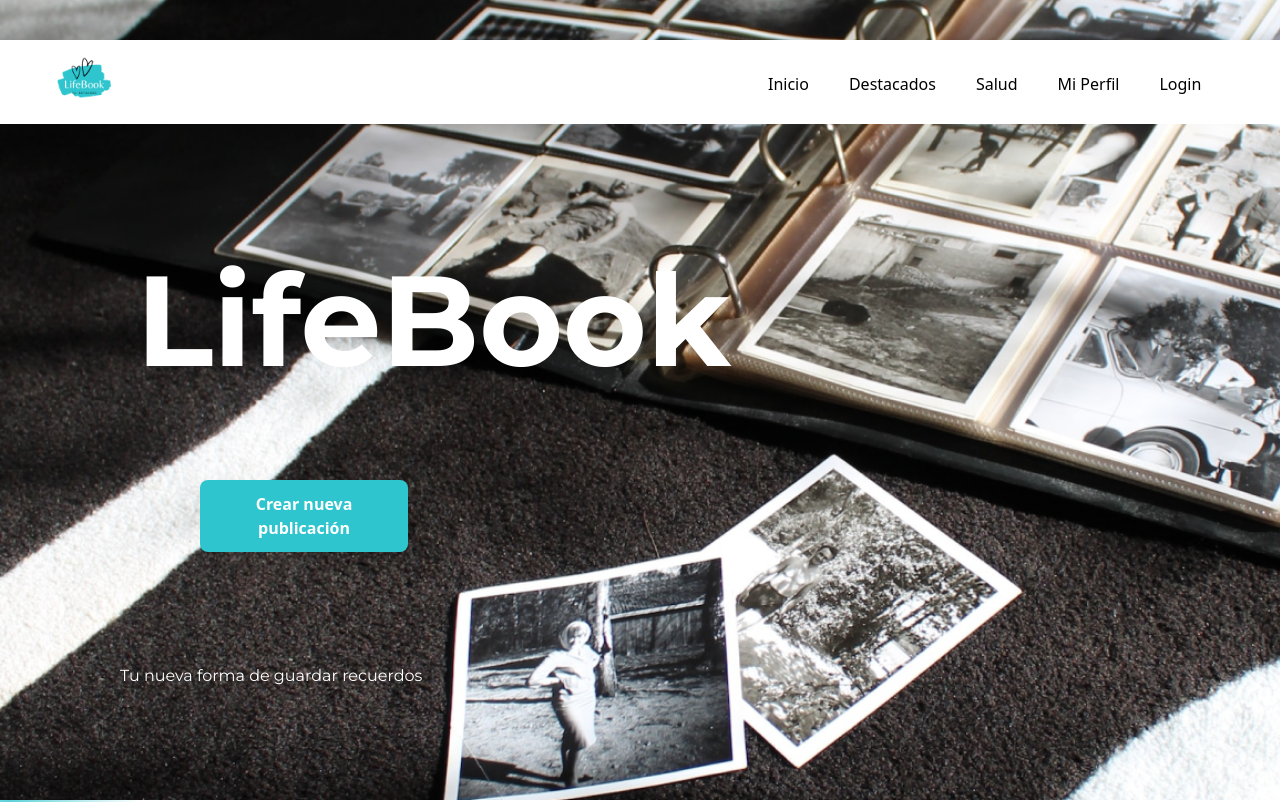
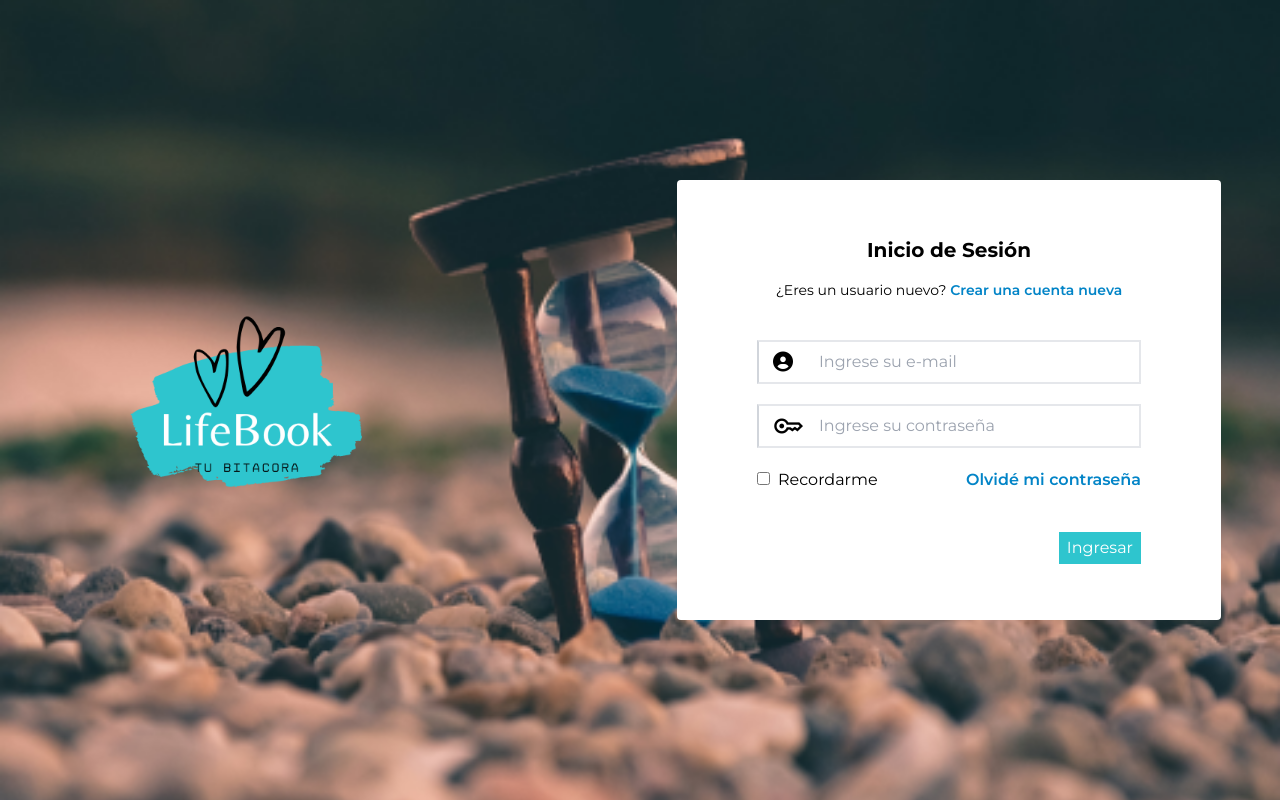
Before and after one commit to Ltizzi/Lifebook-front, an Angular app: page /login in a window 1280 px wide. Shown: the top 802 px of the page. Built offline with nearby package versions, Linux system fonts and the light colour scheme.

Commit message:
added login component and router module

```diff
--- a/src/app/app.component.html
+++ b/src/app/app.component.html
@@ -1 +1 @@
-<app-home></app-home>
+<router-outlet></router-outlet>
--- a/src/app/components/home/home.component.html
+++ b/src/app/components/home/home.component.html
@@ -1,6 +1,6 @@
 <div class="bg-home bg-cover h-136 w-full">
   <app-navbar></app-navbar>
-  <div class="flex flex-col ml-14">
+  <div class="flex flex-col ml-28">
     <h1 class="text-white text-9xl font-bold font-mont mt-64 ml-20">
       LifeBook
     </h1>
--- /dev/null
+++ b/src/app/components/login/login.component.html
@@ -0,0 +1,63 @@
+<div
+  class="bg-login h-screen w-screen bg-cover bg-center flex flex-row justify-around"
+>
+  <div class="my-auto">
+    <img src="../../../assets/img/LifeBook2 2.png" alt="" class="w-3/4" />
+  </div>
+
+  <div class="rounded bg-white text-center font-mont py-14 px-20 my-auto">
+    <h1 class="text-black font-bold text-xl">Inicio de Sesión</h1>
+    <h2 class="text-black text-sm mt-4">
+      ¿Eres un usuario nuevo?
+      <a href="" class="text-sky-600 font-semibold">Crear una cuenta nueva</a>
+    </h2>
+    <form [formGroup]="loginControl" class="flex flex-col mt-10">
+      <div class="relative">
+        <!-- <span class="material-symbols-outlined"> account_circle </span> -->
+        <i
+          class="fa-solid fa-circle-user absolute z-10 left-2 top-2 text-xl pl-2"
+        ></i>
+        <input
+          type="email"
+          placeholder="Ingrese su e-mail"
+          formControlName="email"
+          class="border-l-gray-300 border-2 w-96 py-2 px-5 mb-5 placeholder:pl-10 relative"
+        />
+      </div>
+      <div class="relative">
+        <span
+          class="material-symbols-outlined absolute z-10 left-2 top-1 text-3xl pl-2"
+        >
+          key
+        </span>
+
+        <input
+          type="password"
+          placeholder="Ingrese su contraseña"
+          formControlName="password"
+          class="border-l-gray-300 border-2 w-96 py-2 px-5 mb-5 relative placeholder:pl-10"
+        />
+      </div>
+      <div class="flex flex-row justify-between">
+        <div>
+          <input
+            type="checkbox"
+            id="remember"
+            class="checked:fill-ui indeterminate:bg-slate-400"
+          />
+          <label for="remember" class="ml-2">Recordarme</label>
+        </div>
+        <div>
+          <h3 class="font-mont">
+            <a href="" class="text-sky-600 font-semibold"
+              >Olvidé mi contraseña</a
+            >
+          </h3>
+        </div>
+      </div>
+      <button class="py-1 px-2 bg-ui text-white w-fit right-0 self-end mt-10">
+        Ingresar
+      </button>
+    </form>
+  </div>
+</div>
--- /dev/null
+++ b/src/app/components/login/login.component.ts
@@ -0,0 +1,14 @@
+import { Component } from '@angular/core';
+import { FormControl, FormGroup, Validators } from '@angular/forms';
+
+@Component({
+  selector: 'app-login',
+  templateUrl: './login.component.html',
+  styleUrls: ['./login.component.css'],
+})
+export class LoginComponent {
+  loginControl = new FormGroup({
+    email: new FormControl('', [Validators.required, Validators.email]),
+    password: new FormControl('', [Validators.required]),
+  });
+}
--- a/src/index.html
+++ b/src/index.html
@@ -17,6 +17,10 @@
       rel="stylesheet"
       href="https://fonts.googleapis.com/css2?family=Material+Symbols+Outlined:opsz,wght,FILL,GRAD@20..48,100..700,0..1,-50..200"
     />
+    <script
+      src="https://kit.fontawesome.com/1db83e4e85.js"
+      crossorigin="anonymous"
+    ></script>
   </head>
   <body>
     <app-root></app-root>
--- a/tailwind.config.js
+++ b/tailwind.config.js
@@ -7,6 +7,7 @@ module.exports = {
         home: "url('/assets/img/homefondo.png')",
         homeleft: "url('/assets/img/home-bg-rect.png')",
         triangules: "url('/assets/img/triangules.png')",
+        login: "url('/assets/img/bg-login.png')",
       },
       spacing: {
         136: "50rem",
```
Also changed, not shown: src/app/app-routing.module.ts (added, +16 -0 lines), src/app/app.module.ts (+8 -6 lines), src/app/components/login/login.component.css (added), src/assets/img/bg-login.png (added).
